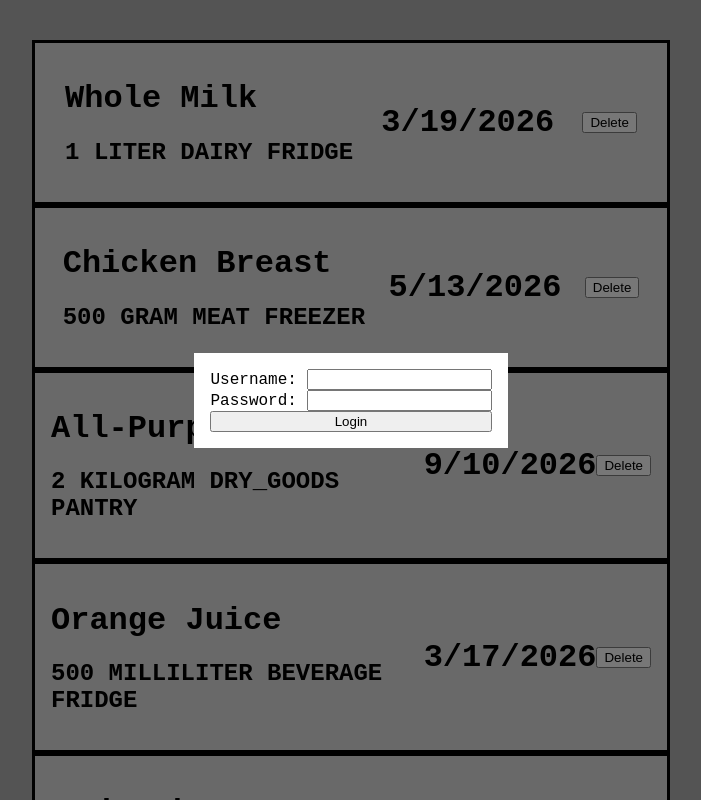
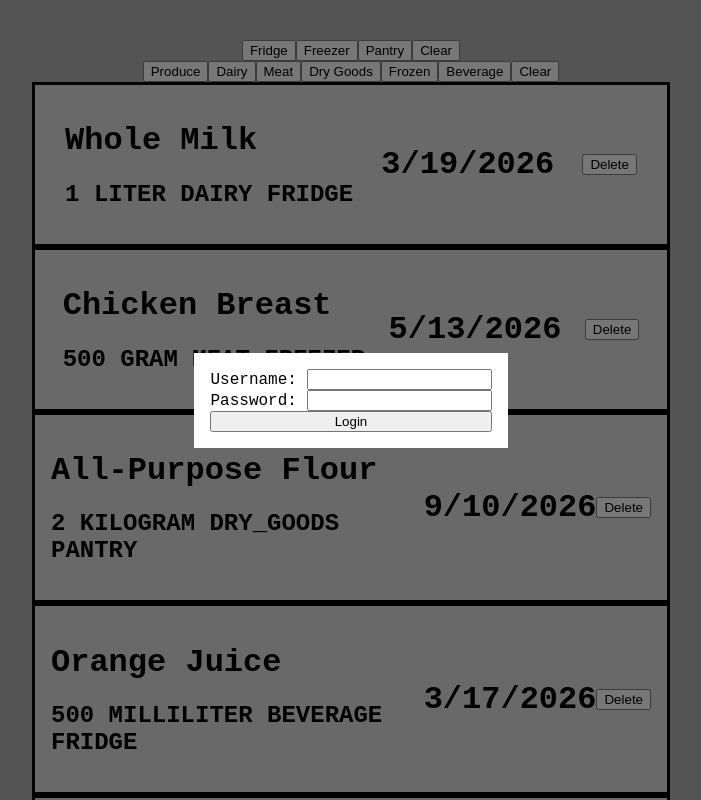
Before and after one commit to EthanLuong/kitchen, a React (Vite) app in the folder frontend/: page / in a window 1280 px wide. Shown: the top 800 px of the page, without its empty margins (289-990 px from the left). Built offline with nearby package versions, Linux system fonts and the light colour scheme.

Commit message:
added filter

```diff
--- a/frontend/src/App.tsx
+++ b/frontend/src/App.tsx
@@ -1,5 +1,10 @@
 import { useState } from "react";
-import { sampleFoodItems, type FoodItem } from "./data/sampleFoodList";
+import {
+  sampleFoodItems,
+  type FoodItem,
+  type FoodLocation,
+  type FoodType,
+} from "./data/sampleFoodList";
 import "./App.css";
 
 type FoodListProps = {
@@ -15,6 +20,11 @@ type FoodCardProps = {
 type AuthenticationModalProps = {
   isOpen: boolean;
   setToken: (token: string) => void;
+};
+
+type FIlterBarProps = {
+  setLocationFilter: (location: FoodLocation | null) => void;
+  setTypeFilter: (type: FoodType | null) => void;
 };
 
 function AuthenticationModal({ isOpen, setToken }: AuthenticationModalProps) {
@@ -57,8 +67,26 @@ function AuthenticationModal({ isOpen, setToken }: AuthenticationModalProps) {
   );
 }
 
-function FilterBar() {
-  return <div className="filterbar"></div>;
+function FilterBar({ setLocationFilter, setTypeFilter }: FIlterBarProps) {
+  return (
+    <div className="filterbar">
+      <div>
+        <button onClick={() => setLocationFilter("FRIDGE")}>Fridge</button>
+        <button onClick={() => setLocationFilter("FREEZER")}>Freezer</button>
+        <button onClick={() => setLocationFilter("PANTRY")}>Pantry</button>
+        <button onClick={() => setLocationFilter(null)}>Clear</button>
+      </div>
+      <div>
+        <button onClick={() => setTypeFilter("PRODUCE")}>Produce</button>
+        <button onClick={() => setTypeFilter("DAIRY")}>Dairy</button>
+        <button onClick={() => setTypeFilter("MEAT")}>Meat</button>
+        <button onClick={() => setTypeFilter("DRY_GOODS")}>Dry Goods</button>
+        <button onClick={() => setTypeFilter("FROZEN")}>Frozen</button>
+        <button onClick={() => setTypeFilter("BEVERAGE")}>Beverage</button>
+        <button onClick={() => setTypeFilter(null)}>Clear</button>
+      </div>
+    </div>
+  );
 }
 
 function FoodCard({ item, onDelete }: FoodCardProps) {
@@ -91,11 +119,23 @@ function FoodList({ foodList, onDelete }: FoodListProps) {
 function App() {
   const [foodList, setFoodList] = useState<FoodItem[]>(sampleFoodItems);
   const [authToken, setToken] = useState<string>("");
+  const [locationFilter, setLocationFilter] = useState<FoodLocation | null>(
+    null,
+  );
+  const [typeFilter, setTypeFilter] = useState<FoodType | null>(null);
   const isOpen = authToken == "" ? true : false;
 
   function handleDeleteFoodItem(item: FoodItem) {
     setFoodList((foodList) => foodList.filter((x) => x.id != item.id));
   }
+
+  console.log(locationFilter, typeFilter);
+
+  const visibleItems = foodList
+    .filter((item) => (locationFilter ? item.location == locationFilter : true))
+    .filter((item) => (typeFilter ? item.type == typeFilter : true));
+
+  console.log(visibleItems);
 
   return (
     <>
@@ -103,7 +143,11 @@ function App() {
         isOpen={isOpen}
         setToken={setToken}
       ></AuthenticationModal>
-      <FoodList foodList={foodList} onDelete={handleDeleteFoodItem} />{" "}
+      <FilterBar
+        setTypeFilter={setTypeFilter}
+        setLocationFilter={setLocationFilter}
+      ></FilterBar>
+      <FoodList foodList={visibleItems} onDelete={handleDeleteFoodItem} />{" "}
     </>
   );
 }
--- a/frontend/src/data/sampleFoodList.ts
+++ b/frontend/src/data/sampleFoodList.ts
@@ -169,7 +169,7 @@ export type FoodType =
   | "DRY_GOODS"
   | "FROZEN"
   | "BEVERAGE";
-export type Location = "FRIDGE" | "FREEZER" | "PANTRY";
+export type FoodLocation = "FRIDGE" | "FREEZER" | "PANTRY";
 
 export type FoodItem = {
   id: number;
@@ -177,7 +177,7 @@ export type FoodItem = {
   type: FoodType;
   quantity: number;
   unit: Unit;
-  location: Location;
+  location: FoodLocation;
   expirationDate: Date;
   purchaseDate?: Date;
   openedAt?: Date;
```
